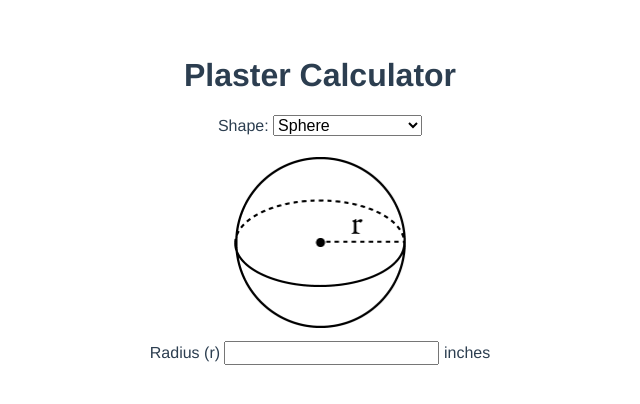
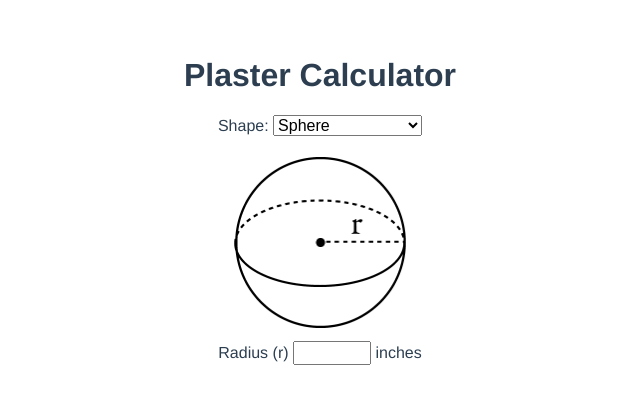
Before and after one commit to derekphilipau/vue-plaster-calculator, a Vue app: page / in a window 1280 px wide. Shown: the top 404 px of the page, without its empty margins (320-960 px from the left). Built offline with nearby package versions, Linux system fonts and the light colour scheme.

Commit message:
styling changes

```diff
--- a/src/components/VolumeCalculator.vue
+++ b/src/components/VolumeCalculator.vue
@@ -23,7 +23,7 @@
 
     <div v-if="selectedShape === 'Sphere'">
       Radius (r)
-      <input type="number" v-model="radius"> inches
+      <input type="number" v-model="radius" min="0"> inches
       <p v-if="calculatedVolume">
         Volume
         = <sup>4</sup>&frasl;<sub>3</sub>πr<sup>3</sup>
@@ -275,6 +275,7 @@ export default {
 input[type="number"]
 {
   font-size: 16px;
+  width: 70px;
 }
 select {
   font-size: 16px;
```
